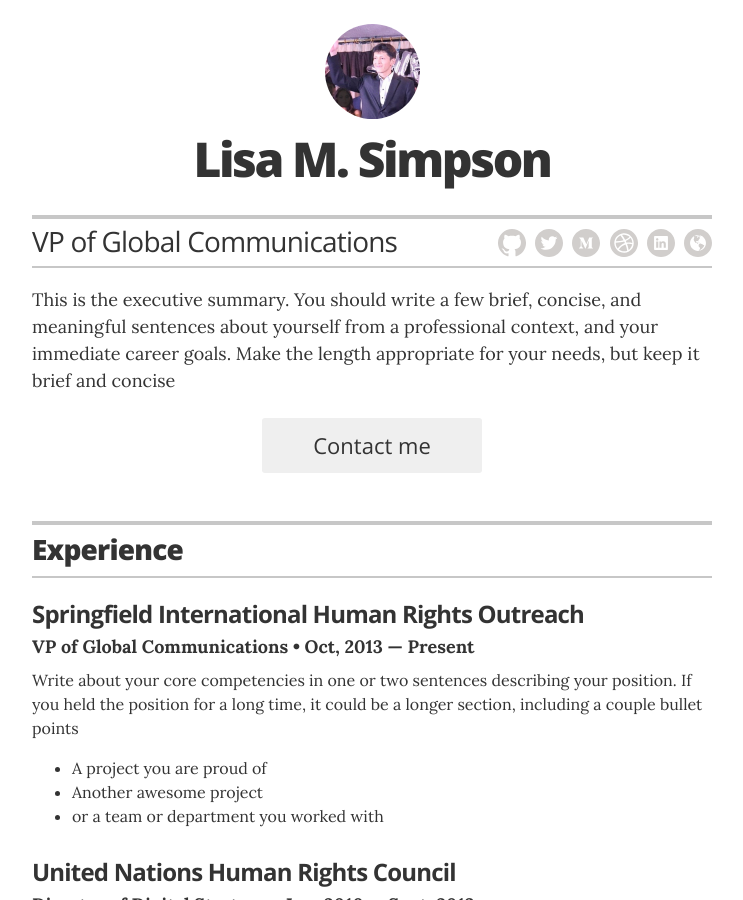
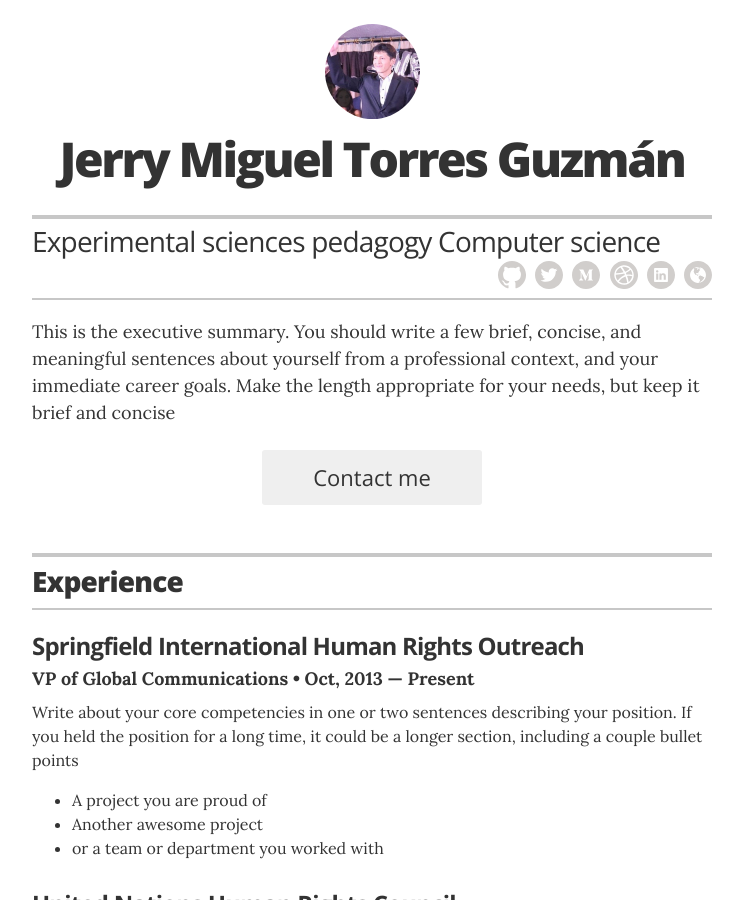
Before and after one commit to jerry50r8/jerry50r8.github.io, a Jekyll site: the page built from index.html, in a window 1280 px wide and 900 px high. Shown: the whole window, without its empty margins (268-1011 px from the left). Built offline with Jekyll 4.4.1, drawn with Linux system fonts in a browser that asks for light colours.

Commit message:
Update _config.yml
Signed-off-by: jerry50r8 <130418784+jerry50r8@users.noreply.github.com>

```diff
--- a/_config.yml
+++ b/_config.yml
@@ -10,8 +10,8 @@ sass:
 
 # Resume settings
 resume_avatar:                  "true"
-resume_name:                    "Lisa M. Simpson"
-resume_title:                   "VP of Global Communications"
+resume_name:                    "Jerry Miguel Torres Guzmán"
+resume_title:                   "Experimental sciences pedagogy Computer science"
 
 # used for the contact button in _layouts/resume.html
 resume_contact_email:           "lisasimpson@youremailaddress.com"
```
